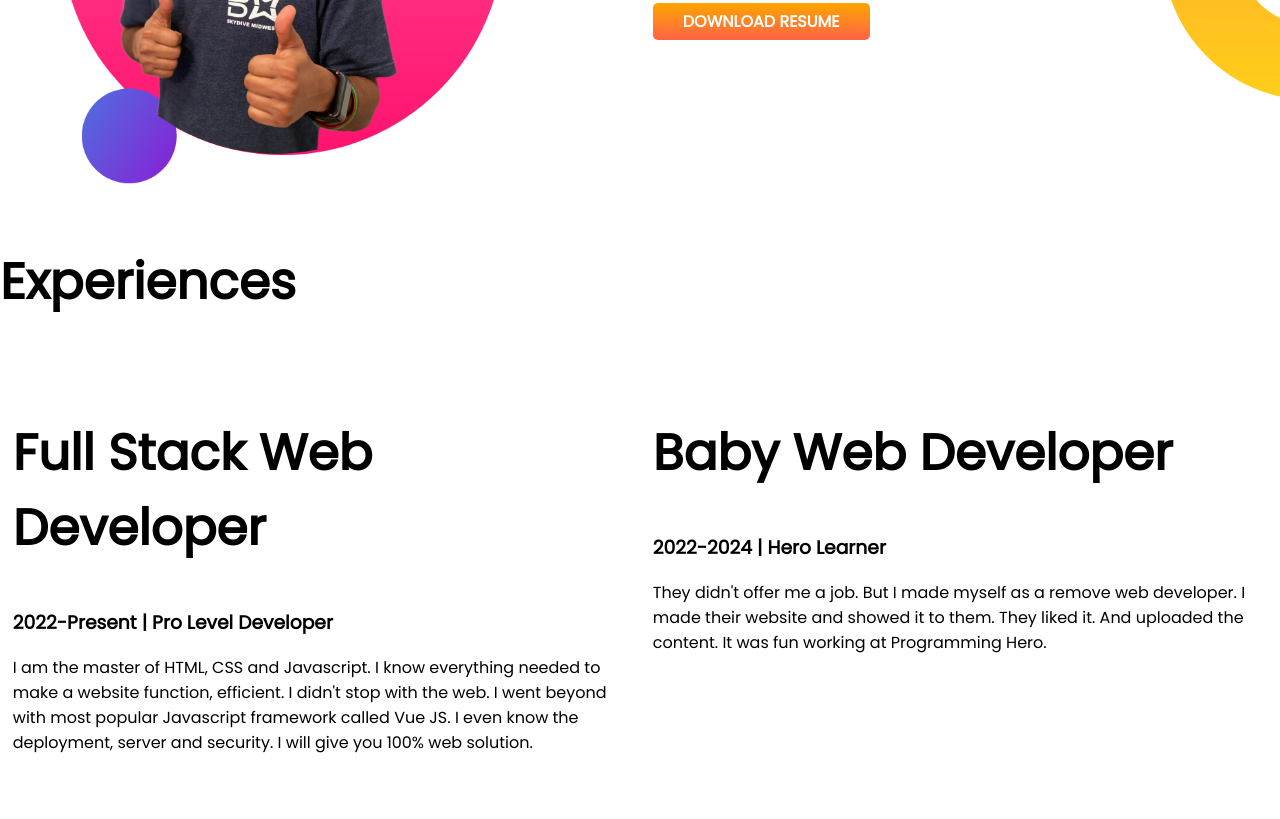
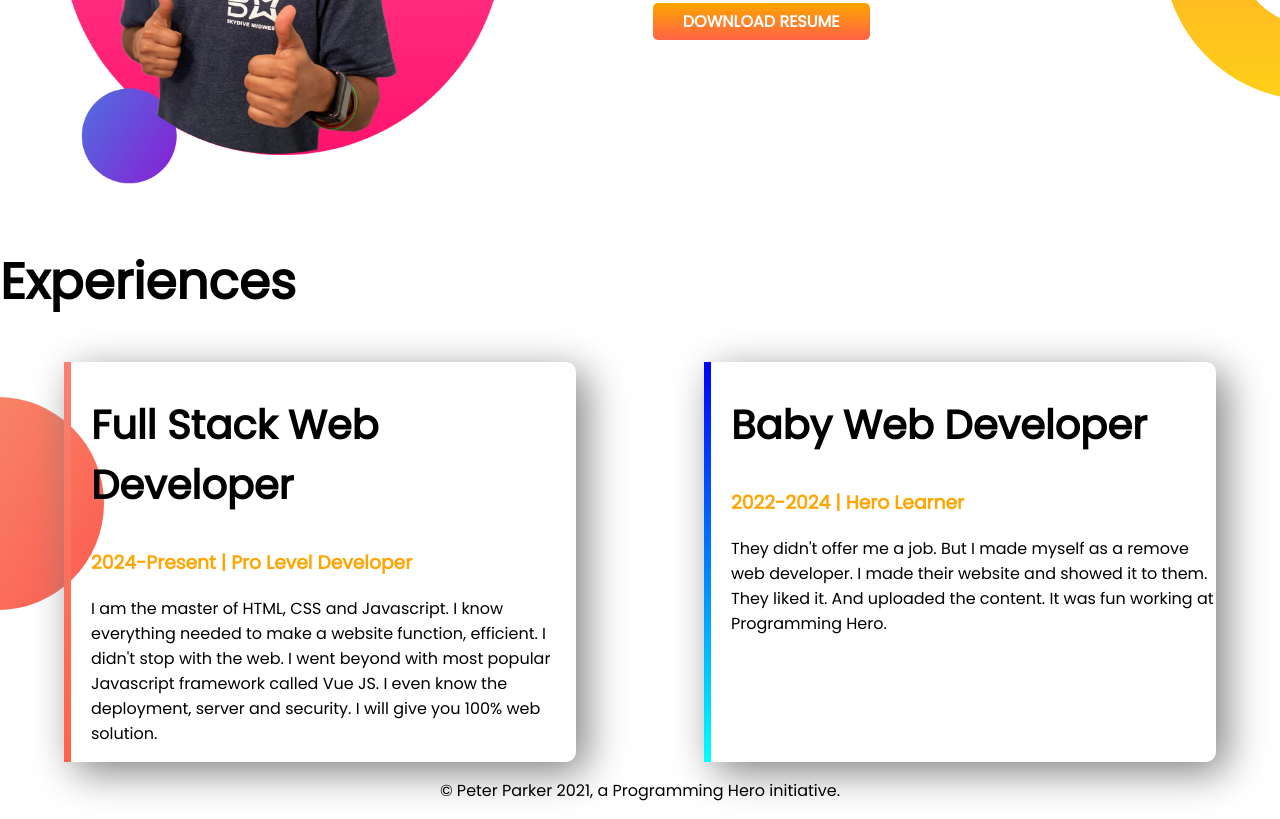
Before and after one commit to habiburhero/developer-portfolio-2, a plain HTML site: page index.html in a window 1280 px wide. Shown: the part 1137-1956 px from the top of the page. Before the commit the page ends 1921 px from the top, so only its background shows below. Drawn offline with Linux system fonts and the light colour scheme.

Commit message:
footer and experience added

```diff
--- a/index.html
+++ b/index.html
@@ -44,18 +44,18 @@
     <section class="experience-area">
         <h1>Experiences</h1>
         <div class="flexible-container">
-            <div class="half-width">
-                <h1>Full Stack Web Developer</h1>
-                <h3>2022-Present | Pro Level Developer</h3>
+            <div id="full-stack-developer" class="experience-item">
+                <h2>Full Stack Web Developer</h2>
+                <h3 class="orange-color">2024-Present | Pro Level Developer</h3>
                 <p>I am the master of HTML, CSS and Javascript. I know everything needed to make a website function,
                     efficient. I didn't stop with the web. I went beyond with most popular Javascript framework called
                     Vue
                     JS. I even know the deployment, server and security. I will give you 100% web solution.
                 </p>
             </div>
-            <div class="half-width">
-                <h1>Baby Web Developer</h1>
-                <h3>2022-2024 | Hero Learner</h3>
+            <div id="baby-web-developer" class="experience-item">
+                <h2>Baby Web Developer</h2>
+                <h3 class="orange-color">2022-2024 | Hero Learner</h3>
                 <p>They didn't offer me a job. But I made myself as a remove web developer. I made their website and
                     showed
                     it to them. They liked it. And uploaded the content. It was fun working at Programming Hero.
@@ -63,6 +63,9 @@
             </div>
         </div>
     </section>
+    <footer>
+        <p>© Peter Parker 2021, a Programming Hero initiative.</p>
+    </footer>
 </body>
 
 </html>
--- a/style.css
+++ b/style.css
@@ -4,7 +4,11 @@ body{
     }
 h1{
     font-size: 50px;
-}.orange-color{
+}
+h2{
+    font-size: 40px;
+}
+.orange-color{
     color: orange;
 }
 .flexible-container{
@@ -36,3 +40,29 @@ h1{
     background-repeat: no-repeat;
     background-position: right;
 }
+.experience-area{
+    background-image: url(images/exp-bg.png);
+    background-repeat: no-repeat;
+    background-position: left;
+}
+.experience-item{
+    width: 40%;
+    margin-left: 5%;
+    margin-right: 5%;
+    padding-left: 20px;
+    border-radius: 10px;
+    box-shadow: 10px 10px 40px gray;
+}
+#full-stack-developer{
+    border-left: 7px solid;
+    border-image: linear-gradient(salmon, tomato);
+    border-image-slice: 1;
+}
+#baby-web-developer{
+    border-left: 7px solid;
+    border-image: linear-gradient(blue, cyan);
+    border-image-slice: 1;
+}
+footer p{
+    text-align: center;
+}
```
